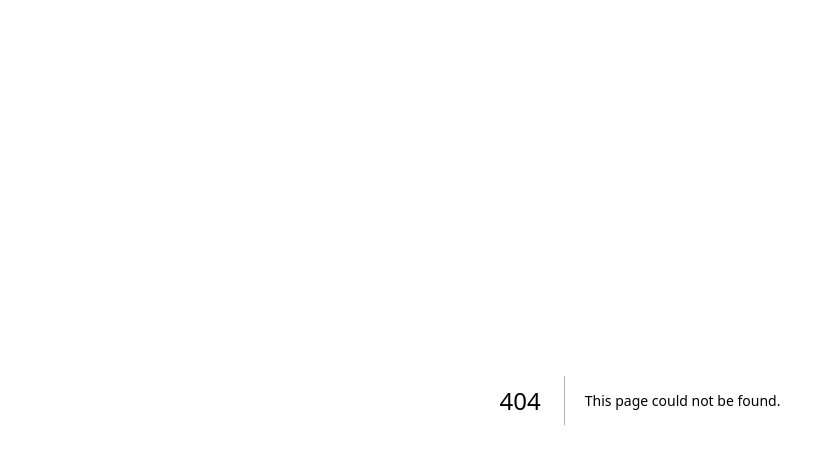
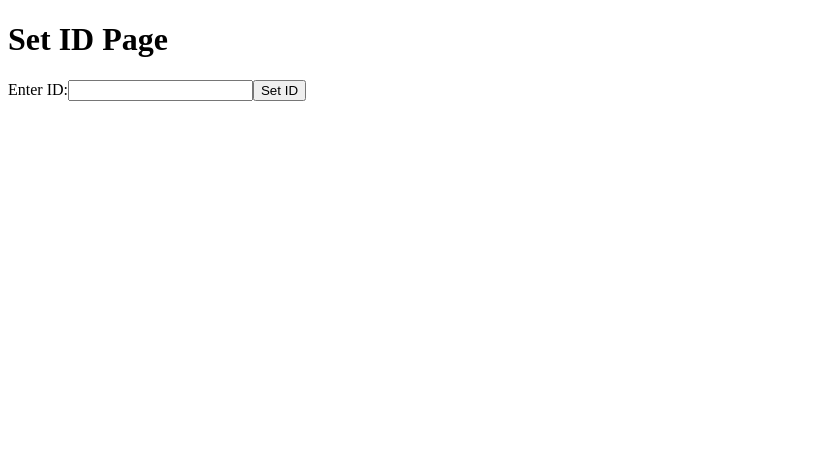
Before and after one commit to supersid2001/drop_table_team_flashcards, a Next.js app: page /login in a window 1280 px wide. Before the commit this address had no page. Shown: the top 464 px of the page, without its empty margins (0-835 px from the left). Built offline with nearby package versions, Linux system fonts and the light colour scheme.

Commit message:
Added basic login functionality

```diff
--- /dev/null
+++ b/pages/login.js
@@ -0,0 +1,32 @@
+import { useState } from 'react';
+import { useRouter } from 'next/router';
+
+function LogIn() {
+  const [inputValue, setInputValue] = useState('');
+  const router = useRouter();
+
+  const handleFormSubmit = (e) => {
+    e.preventDefault();
+    localStorage.setItem('id', inputValue);
+    router.push('/');
+  };
+
+  return (
+    <div>
+      <h1>Set ID Page</h1>
+      <form onSubmit={handleFormSubmit}>
+        <label>
+          Enter ID:
+          <input
+            type="text"
+            value={inputValue}
+            onChange={(e) => setInputValue(e.target.value)}
+          />
+        </label>
+        <button type="submit">Set ID</button>
+      </form>
+    </div>
+  );
+}
+
+export default LogIn;
```
Also changed, not shown: package.json (+4 -3 lines), pages/index.js (+8 -2 lines), 2 other files (tests, documents, lock files or other folders).
